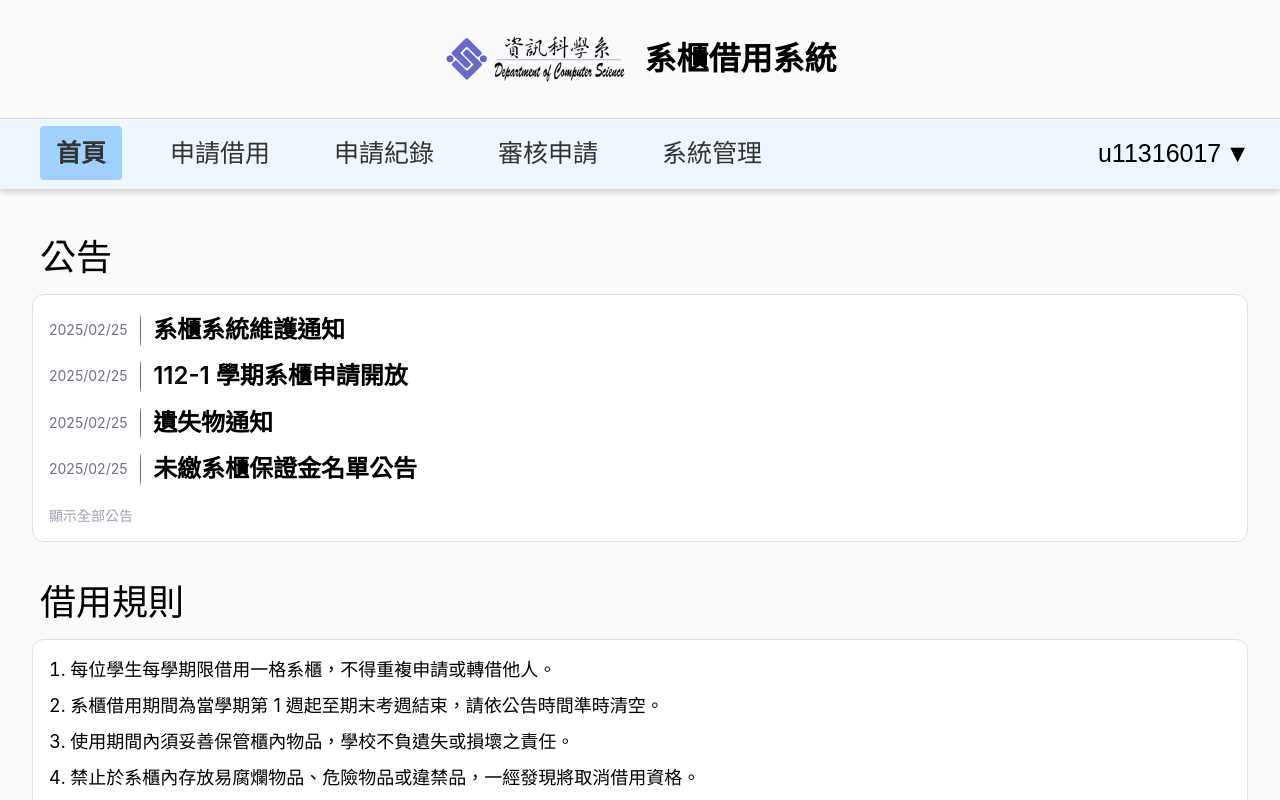
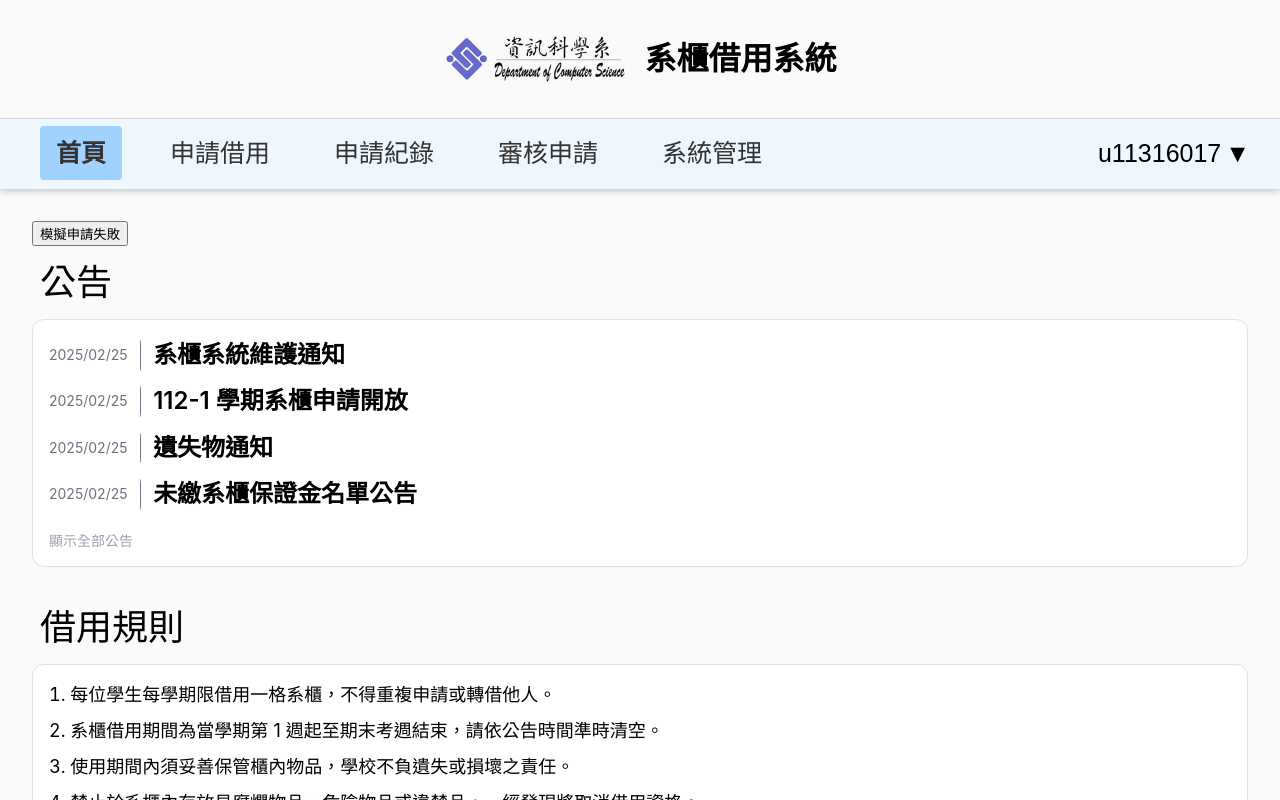
Before and after one commit to UTCS-G505/Locker-borrow-system-Frontend, a Vue app: page / in a window 1280 px wide. Shown: the top 800 px of the page. Built offline with nearby package versions, Linux system fonts and the light colour scheme.

Commit message:
refactor:彈窗重構
模擬PopupModal 希望可以跑
"申請按下送出鍵後，因為 API 回報錯誤導致申請失敗" 這個不知道行不行

```diff
--- a/src/App.vue
+++ b/src/App.vue
@@ -2,7 +2,19 @@
 import { RouterView } from 'vue-router'
 import AppNavBar from './components/AppNavBar.vue';
 import AppFooter from './components/AppFooter.vue'
+
+import { ref } from 'vue'
+import FailedDialog from './components/FailedDialog.vue'
+const failedDialogRef = ref(null)
+const submitApplication = () => {
+  // 假設這裡是 API 回報錯誤
+  console.log("API Error occurred")
+
+  // 呼叫彈窗開啟
+  failedDialogRef.value.open()
+}
 </script>
+
 
 <template>
   <header>
@@ -10,7 +22,9 @@ import AppFooter from './components/AppFooter.vue'
   </header>
 
   <main>
+    <button class="trigger" @click="submitApplication">模擬申請失敗</button>
     <RouterView />
+    <FailedDialog ref="failedDialogRef" />
   </main>
 
   <footer>
--- a/src/components/FailedDialog.vue
+++ b/src/components/FailedDialog.vue
@@ -1,5 +1,6 @@
 <script setup>
 import { ref } from 'vue'
+import PopupModal from './popups/PopupModal.vue'
 
 const showDialog = ref(false)
 
@@ -10,20 +11,26 @@ const open = () => {
 const close = () => {
   showDialog.value = false
 }
+
+defineExpose({
+  open
+})
 </script>
 
 <template>
-  <button class="trigger" @click="open">模擬申請失敗</button>
+  <PopupModal v-if="showDialog" @close="close">
 
-  <div v-if="showDialog" class="overlay" @click.self="close">
-    <div class="dialog">
-      <div class="dialog-header">
-        <h1 class="title">申請失敗</h1>
-      </div>
+    <template #header>
+      <h1 class="title">申請失敗</h1>
+    </template>
+    <template #content>
       <hr class="divider" />
       <p class="message">您的申請未能通過。</p>
-    </div>
-  </div>
+    </template>
+    <template #buttons>
+    </template>
+
+  </PopupModal>
 </template>
 
 <style scoped>
```
